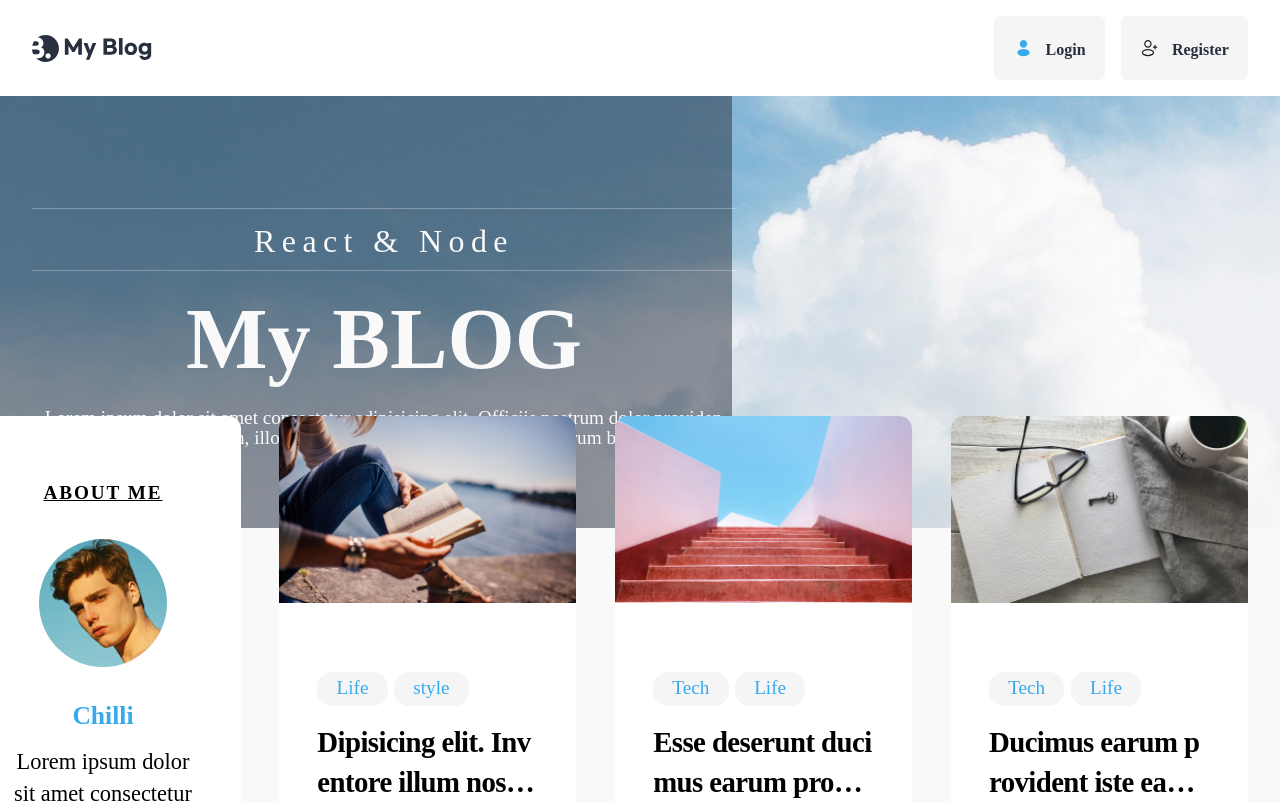
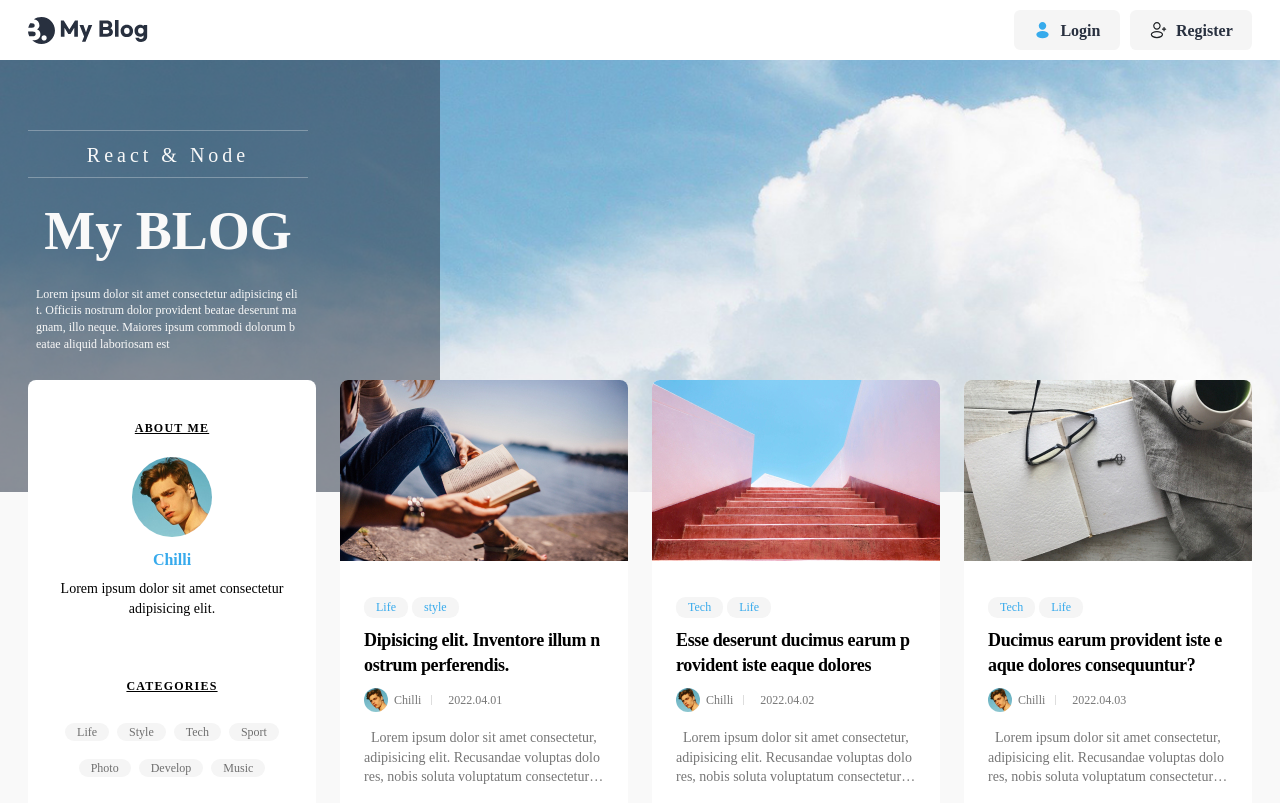
Before and after one commit to dana-y/React_Blog, a React (Create React App) app: page / in a window 1280 px wide. Shown: the top 803 px of the page. Built offline with nearby package versions, Linux system fonts and the light colour scheme; a web font is replaced by a local one.

Commit message:
Refactor : 코드 정리

```diff
--- a/public/data.json
+++ b/public/data.json
@@ -167,7 +167,7 @@
 			"name": "Chilli",
 			"userInfo": "Lorem ipsum dolor sit amet consectetur adipisicing elit.",
 			"category": ["Life", "Style", "Tech", "Sport", "Photo", "Develop", "Music"],
-			"sns": { "GitHub": "../../../assets/Github.svg", "Facebook": "../../../Facebook.svg", "Twitter": "../../../assets/Twitter.svg", "Instagram": "../../../assets/Instagram.svg" }
+			"sns": { "GitHub": "/assets/Github.svg", "Facebook": "/assets/Facebook.svg", "Twitter": "/assets/Twitter.svg", "Instagram": "../../assets/Instagram.svg" }
 		},
 		{
 			"id": 2,
--- a/src/App.jsx
+++ b/src/App.jsx
@@ -1,18 +1,17 @@
+import { Route, Switch, BrowserRouter } from 'react-router-dom'
+import { useEffect, useState } from "react";
 import GlobalStyle from "./styles/global";
-import GlobalStyleReset from "./styles/reset";
+
 import Header from './components/Header/Header'
 import Banner from './components/Banner/Banner'
 import Main from './components/Main'
 import Footer from './components/Footer/Footer'
 import PostView from "./components/View/PostView";
-import { Route, Switch, BrowserRouter, useParams } from 'react-router-dom'
-import { useEffect, useState } from "react";
-
 
 function App() {
 
-  const [data, setData] = useState([])
-  const [isLoaded, setIsLoaded] = useState(false)
+  const [data, setData] = useState([]);
+  const [isLoaded, setIsLoaded] = useState(false);
 
   useEffect(() => {
     const getData = async () => {
@@ -21,15 +20,13 @@ function App() {
       setData(result);
       setIsLoaded(true);
     }
-    getData()
+    getData();
   }, [])
-
 
   if(isLoaded) {
 
     return (
       <>
-        <GlobalStyleReset />
         <GlobalStyle />
         <BrowserRouter>
           <div>
--- a/src/components/Banner/Banner.jsx
+++ b/src/components/Banner/Banner.jsx
@@ -1,6 +1,6 @@
 import React from 'react'
+import styled from 'styled-components'
 import { useLocation } from 'react-router-dom'
-import styled from 'styled-components'
 
 import mainBgImg from '../../assets/background.jpg'
 
@@ -10,7 +10,6 @@ const BannerDiv = styled.div`
 	height: 27em;
 	margin-bottom: -7em;
 `
-
 const BannerContents = styled.div`
 	width: 28rem;
 	padding: 7rem 0 14.5rem;
@@ -30,7 +29,9 @@ const BannerContents = styled.div`
 	position: relative;
 	}
 	@media (max-width: 1280px) {
-	width: 44rem;
+	::before {
+			width: 44rem;
+		}
 	}
 	@media (max-width: 768px) {
 	width: 100%;
@@ -83,6 +84,7 @@ const Em = styled.em`
 		font-size: 1.4em;
 	}
 `
+
 export default function Banner(props) {
 
 	const today = new Date();
@@ -92,7 +94,7 @@ export default function Banner(props) {
 	const stringToday  = '' + today
 	const month = stringToday.slice(4,7);
 
-	const blog = props.blog
+	const blog = props.blog;
 
 	let url = useLocation().pathname;
 	let urlName = url.slice(1,5);
@@ -100,20 +102,19 @@ export default function Banner(props) {
 
 	let postData = props.posts.filter(e => e.id === urlId);
 
-	let backgroungImg = mainBgImg
+	let backgroungImg = mainBgImg;
 
 	if(urlName === 'view') {
-		backgroungImg = postData[0].mainBg
+		backgroungImg = postData[0].mainBg;
 	}
-
 	return (
 		<BannerDiv style={{backgroundImage : `url(${backgroungImg})`}}>
 			<div className='max-width'>
 				<BannerContents>
-					{ url === "view" ?
+					{ urlName === "view" ?
 						<Today>
 							{month}
-							<Em>{date}</Em>
+							<Em> {date}</Em>
 							{days[day]}
 						</Today> :
 						<>
@@ -126,5 +127,5 @@ export default function Banner(props) {
 				</BannerContents>
 			</div>
 		</BannerDiv>
-	)
+	);
 }
--- a/src/components/Main.jsx
+++ b/src/components/Main.jsx
@@ -3,10 +3,7 @@ import PostList from './Posts/PostList'
 import About from './Posts/About'
 
 const MaxWidthDiv = styled.div`
-	width: 1224px;
-	max-width: calc(100% - 4rem);
-	margin: 0 auto;
-  display: flex;
+	display: flex;
 	flex-direction: row-reverse;
 	gap: 2.4rem;
 	position: relative;
@@ -15,16 +12,14 @@ const MaxWidthDiv = styled.div`
 	}
 `
 
-// let userId = 1;
 export default function Main(props) {
-  // console.log(props.users)
   return (
     <main>
-      <MaxWidthDiv>
+      <MaxWidthDiv className='max-width'>
         <h2 className='a11y-hidden'>Post</h2>
         <PostList posts={props.posts}/>
         <About users={props.users}/>
       </MaxWidthDiv>
     </main>
-  )
+  );
 }
--- a/src/components/Posts/About.jsx
+++ b/src/components/Posts/About.jsx
@@ -1,7 +1,7 @@
-import React from 'react'
-import styled from 'styled-components'
+import { React } from 'react'
 import {Link} from 'react-router-dom'
-import { useState } from 'react'
+import styled, { css } from 'styled-components'
+
 const AboutAside = styled.aside`
 	flex-basis: calc((100% - 2.4rem * 3) / 4);
 	flex-shrink: 0;
@@ -16,8 +16,7 @@ const AboutAside = styled.aside`
 		width: 100%;
 	}
 `
-
-const AboutH2 = styled.h2`
+const AboutHeader = css`
 	margin-bottom: 2rem;
 	font-size: 1.2rem;
 	font-weight: bold;
@@ -25,13 +24,11 @@ const AboutH2 = styled.h2`
 	text-decoration: underline;
 	letter-spacing: 0.1em;
 `
+const AboutH2 = styled.h2`
+	${AboutHeader};
+`
 const AboutH3 = styled.h3`
-	margin-bottom: 2rem;
-	font-size: 1.2rem;
-	font-weight: bold;
-	text-transform: uppercase;
-	text-decoration: underline;
-	letter-spacing: 0.1em;
+	${AboutHeader};
 	margin-top: 6rem;
 `
 const AboutImg = styled.img`
@@ -40,7 +37,6 @@ const AboutImg = styled.img`
 	object-fit: cover;
 	border-radius: 50%;
 `
-
 const AboutName = styled.p`
 	color: var(--main-color);
 	font-weight: bold;
@@ -83,32 +79,30 @@ const FollowImg = styled.img`
 
 export default function About(props) {
 	// 현재 로그인유저 아이디 설정
-	const [loginId, handleLoginId] = useState(1)
-	const loginUser = props.users.filter(e => e.id === loginId)
-
+	let loginId = 1
+	const loginUser = props.users.filter(e => e.id === loginId)[0]
 	return (
     	<AboutAside>
 			<AboutH2>About Me</AboutH2>
-			<AboutImg src={loginUser[0].profileImg} />
-			<AboutName>{loginUser[0].name}</AboutName>
-			<AboutDesc>{loginUser[0].userInfo}</AboutDesc>
+			<AboutImg src={loginUser.profileImg} />
+			<AboutName>{loginUser.name}</AboutName>
+			<AboutDesc>{loginUser.userInfo}</AboutDesc>
 			<AboutH3>Categories</AboutH3>
 			<AboutCategoriseUl>
-				{loginUser[0].category.map((item) => (
+				{loginUser.category.map((item) => (
 					<li><AboutLink>{item}</AboutLink></li>
 				))}
 			</AboutCategoriseUl>
 			<AboutH3>Follow</AboutH3>
 			<AboutSnsUl>
-				{Object.entries(loginUser[0].sns).map((entrie, idx) => (
+				{Object.entries(loginUser.sns).map((entrie, idx) => (
 					<li>
 						<FollowLink to="/">
-						<FollowImg src={idx}  alt={entrie}/>
+							<FollowImg src={entrie[1]} alt={entrie[0]}/>
 						</FollowLink>
 					</li>
 				)
 				)}
-
 			</AboutSnsUl>
     	</AboutAside>
 	)
--- a/src/components/Posts/Author.jsx
+++ b/src/components/Posts/Author.jsx
@@ -1,13 +1,11 @@
 import React from 'react'
-import { useParams } from 'react-router-dom'
 import styled from 'styled-components'
 
 const AuthorWrap = styled.dl`
 	display: flex;
 	gap: 1rem;
 	color: #767676;
-	font-size:${props => (props.title) ? "1.4rem" : "1.2rem"};
-
+	font-size:${props => (props.title === undefined) ? "1.2rem" : "1.4rem"};
   @media (max-width: 1024px) {
     height: 5.2rem;
 		margin-bottom: 1rem;
@@ -37,11 +35,9 @@ const AuthorImg = styled.img`
 	height: 2em;
 	border-radius: 50%;
 `
-
 export default function Author(props) {
-  const postId = useParams();
   return (
-    <AuthorWrap>
+    <AuthorWrap >
       <dt className='a11y-hidden'>Author</dt>
       <AuthorDd>
         <AuthorImg src={props.profileImg} />
--- a/src/components/Posts/Category.jsx
+++ b/src/components/Posts/Category.jsx
@@ -1,6 +1,5 @@
 import React from 'react'
 import styled from 'styled-components'
-
 
 const CategoryDl = styled.dl`
   display: flex;
@@ -16,8 +15,6 @@ const CategoryDd = styled.dd`
 	font-size: 1.2rem;
 `
 export default function Category(props) {
-  // const postId = useParams();
-
   return (
     <>
       <CategoryDl>
--- a/src/components/Posts/Post.jsx
+++ b/src/components/Posts/Post.jsx
@@ -1,11 +1,9 @@
 import React from 'react'
-import styled from 'styled-components'
-import {Link, useParams} from 'react-router-dom'
+import {Link} from 'react-router-dom'
+import styled, { css } from 'styled-components'
+
 import Category from './Category'
 import Author from './Author'
-
-
-
 
 const PostLink = styled(Link) `
   display: block;
@@ -20,14 +18,14 @@ const PostImg = styled.img`
 const PostWrap = styled.div`
   padding: 1.6rem 2.4rem 2.4rem;
 `
-const PostDes = styled.p`
-  /* 밑에랑 중복되는 코드. 태그가 달라도 줄일 방법이 없을까? */
+const PostStyle = css`
   display: -webkit-box;
 	-webkit-box-orient: vertical;
 	overflow: hidden;
 	text-overflow: ellipsis;
 	word-break: break-all;
-
+`
+const PostDes = styled.p`
   height: calc(1.4rem * 1.4 * 3);
 	margin-top: 1.6rem;
 	color: var(--gray-color);
@@ -38,15 +36,9 @@ const PostDes = styled.p`
 		height: auto;
 		-webkit-line-clamp: 1;
   }
+  ${PostStyle}
 `
-
 const WrapH3 = styled.h3`
-  display: -webkit-box;
-	-webkit-box-orient: vertical;
-	overflow: hidden;
-	text-overflow: ellipsis;
-	word-break: break-all;
-
   height: calc(1.8rem * 1.4 * 2);
   margin: 1rem 0;
   font-size: 1.8rem;
@@ -57,6 +49,7 @@ const WrapH3 = styled.h3`
     height: auto;
 		-webkit-line-clamp: 1;
   }
+  ${PostStyle}
 `
 
 export default function Post(props) {
--- a/src/components/View/ButtonGroup.jsx
+++ b/src/components/View/ButtonGroup.jsx
@@ -50,6 +50,7 @@ const DeleteBtn = styled.button`
 	box-shadow: 0 0 0 1px var(--red-color);
 }
 `
+
 export default function ButtonGroup() {
     return (
         <BtnGroup>
```
Lines whose indentation alone changed are shown as unchanged.
